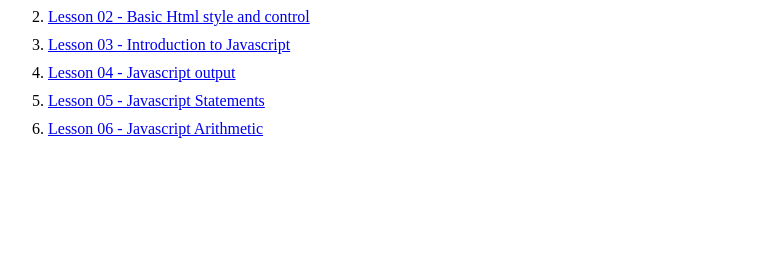
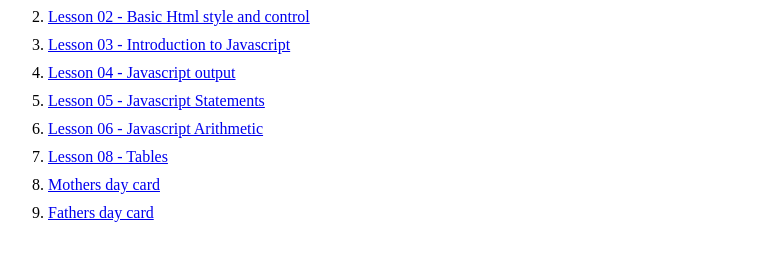
Before and after one commit to Kaudyn/lessons, a plain HTML site: page index.html in a window 1280 px wide. Shown: the part 100-360 px from the top of the page, without its empty margins (10-776 px from the left). Drawn offline with Linux system fonts and the light colour scheme.

Commit message:
added lesson 8 and mothers and fathers day card

```diff
--- a/index.html
+++ b/index.html
@@ -23,6 +23,9 @@
             <li><a href="lesson4/index.html" target="_blank">Lesson 04 - Javascript output</a></li>
             <li><a href="lesson5/index.html" target="_blank">Lesson 05 - Javascript Statements</a></li>
             <li><a href="lesson6/index.html" target="_blank">Lesson 06 - Javascript Arithmetic</a></li>
+            <li><a href="Lesson8/Index.html" target="_blank">Lesson 08 - Tables</a></li>
+            <li><a href="Lesson11 - Mothers day card/index.html" target="_blank">Mothers day card</a></li>
+            <li><a href="Lesson11 - Fathers day card/index.html" target="_blank">Fathers day card</a></li>
           </ol>
     </body>
 </html>
```
